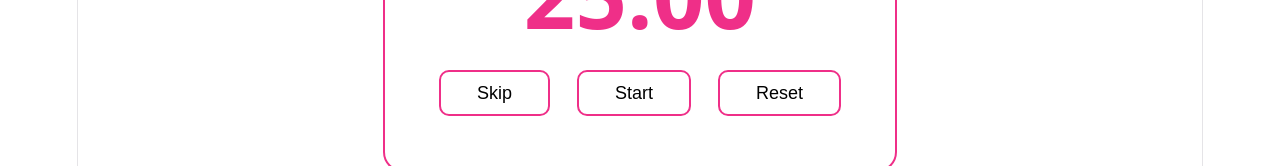
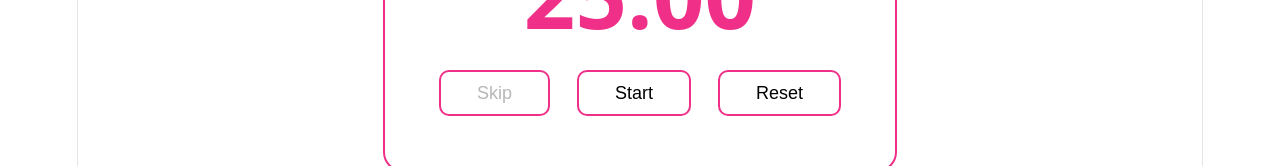
Before and after one commit to AdoraWyne/pomodoro-app, a React (Vite) app: page / in a window 1280 px wide. Shown: the part 218-384 px from the top of the page. Built offline with nearby package versions, Linux system fonts and the light colour scheme.

Commit message:
Disable skip button when pause is true

```diff
--- a/src/App.tsx
+++ b/src/App.tsx
@@ -33,7 +33,9 @@ function App() {
       <div className="timer-container">
         <p className="timer-display">{transformedTimer(seconds)}</p>
         <div className="button-group">
-          <button onClick={() => skip()}>Skip</button>
+          <button disabled={isPaused} onClick={() => skip()}>
+            Skip
+          </button>
           <button onClick={() => (isPaused ? start() : pause())}>
             {isPaused ? "Start" : "Pause"}
           </button>
```
